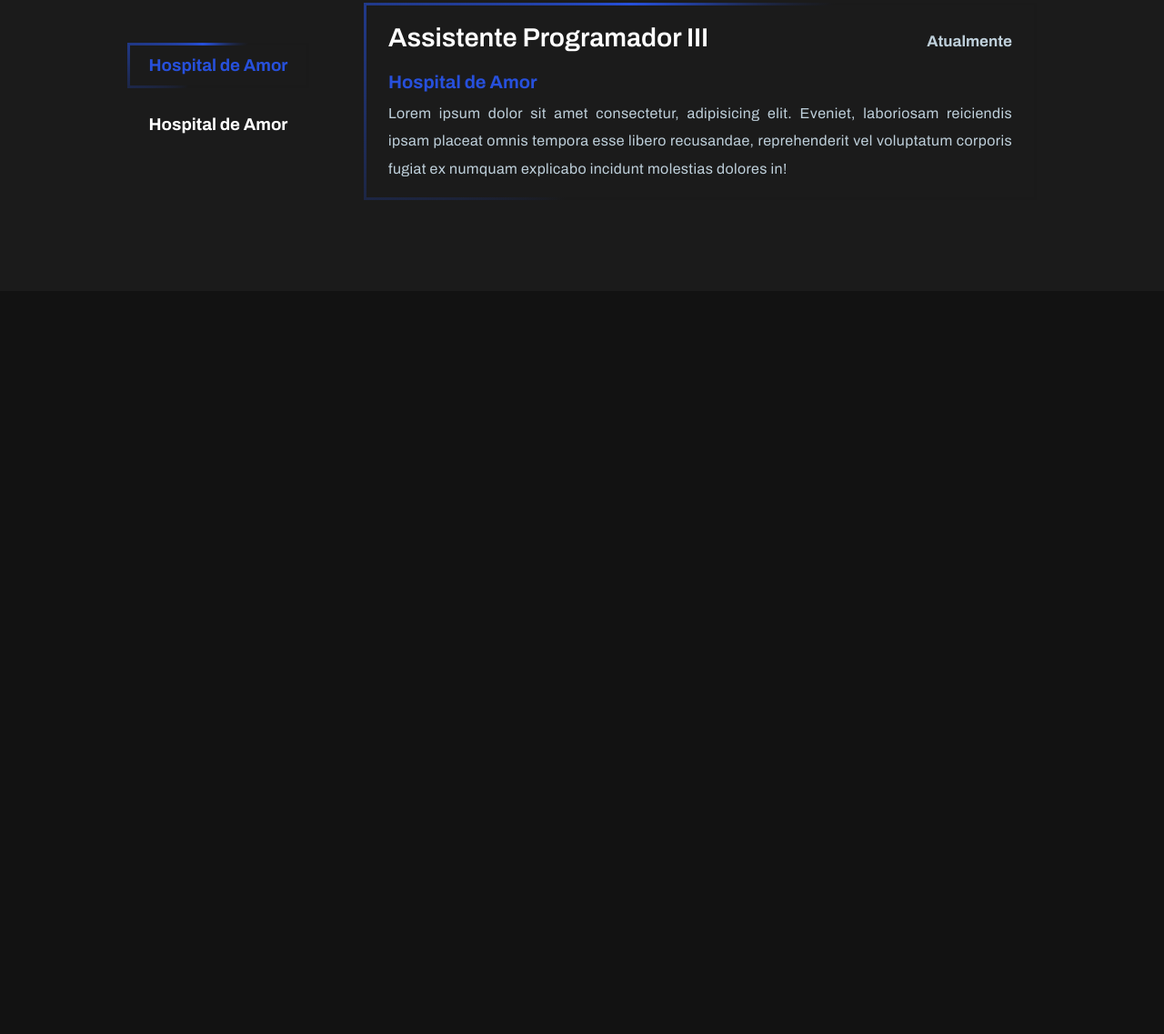
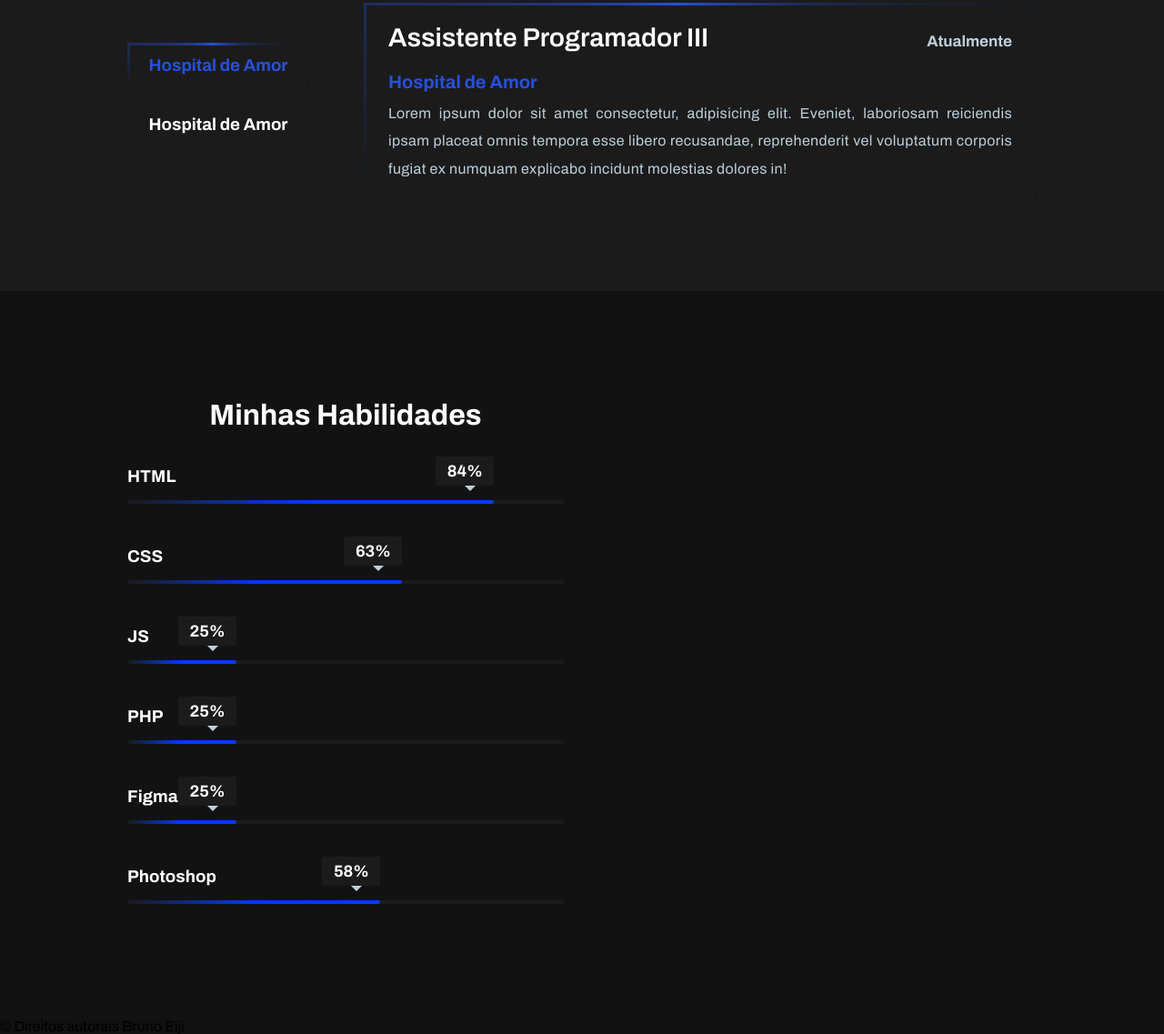
Before and after one commit to BrunoEijiMine/PORTFOLIO-Eiji, a plain HTML site: page index.html in a window 1280 px wide. Shown: the part 958-2095 px from the top of the page at 91% size. Before the commit the page ends 1278 px from the top, so only its background shows below. Drawn offline with nearby package versions, Linux system fonts and the light colour scheme.

Commit message:
Inserindo Progress-Bar/responsividade

```diff
--- a/css/style.css
+++ b/css/style.css
@@ -37,13 +37,13 @@ body {
 
 .home-bg {
   border-radius: 16px;
-  background: url(/img/bg.png);
+  background: url(https://i.ibb.co/wsZnR04/bg.png);
   background-size: cover;
   background-position: center;
   background-repeat: no-repeat;
-  -webkit-box-shadow: inset 0px 0px 112px 90px rgb(19, 19, 19);
-  -moz-box-shadow: inset 0px 0px 112px 90px rgb(19, 19, 19);
-  box-shadow: inset 0px 0px 112px 90px rgb(19, 19, 19);
+  -webkit-box-shadow: inset 0px 0px 112px 90px rgb(18, 18, 19);
+  -moz-box-shadow: inset 0px 0px 112px 90px rgb(18, 18, 19);
+  box-shadow: inset 0px 0px 112px 90px rgb(18, 18, 19);
 }
 
 .home-content h1 {
@@ -146,8 +146,8 @@ body {
   padding: 1em 1.5em;
   --angle: 0deg;
   border: 3px solid;
-  border-image: conic-gradient(from var(--angle), rgb(26, 26, 26),  rgb(26, 26, 26),  rgb(38, 80, 219),
-                                                rgb(26, 26, 26),  rgb(26, 26, 26)) 1;
+  border-image: conic-gradient(from var(--angle), rgb(26, 26, 26), rgb(26, 26, 26), rgb(38, 80, 219),
+      rgb(26, 26, 26), rgb(26, 26, 26)) 1;
   animation: 4s rotate linear infinite;
 }
 
@@ -199,10 +199,11 @@ body {
   height: 50px;
   --angle: 0deg;
   border: 3px solid;
-  border-image: conic-gradient(from var(--angle), rgb(26, 26, 26),  rgb(26, 26, 26),  rgb(38, 80, 219),
-                                                rgb(26, 26, 26),  rgb(26, 26, 26)) 1;
+  border-image: conic-gradient(from var(--angle), rgb(26, 26, 26), rgb(26, 26, 26), rgb(38, 80, 219),
+      rgb(26, 26, 26), rgb(26, 26, 26)) 1;
   animation: 4s rotate linear infinite;
 }
+
 /*  --------------------------------- FIM EXPERIÊNCIA --------------------------------- */
 /*  --------------------------------- --------------------------------- */
 /*  --------------------------------- --------------------------------- */
@@ -214,7 +215,7 @@ body {
 
 @keyframes rotate {
   to {
-      --angle: 360deg;
+    --angle: 360deg;
   }
 }
 
@@ -223,7 +224,102 @@ body {
   initial-value: 0deg;
   inherits: false;
 }
+
 /* FIM EFEITO BORDA-------------------------------- */
+
+
+/*  --------------------------------- PROGRESS-BAR --------------------------------- */
+/*  --------------------------------- --------------------------------- */
+/*  --------------------------------- --------------------------------- */
+.progress_container {
+  display: flex;
+  width: auto;
+  margin: 0 auto;
+  max-width: 1000px;
+}
+
+.progress {
+  height: 100vh;
+  display: flex;
+  flex-direction: column;
+  gap: 1rem;
+  align-items: center;
+  justify-content: center;
+}
+
+.progress_item {
+  padding: 0.5rem 0;
+}
+
+.progress_title {
+  color: #fff;
+  padding: 1rem 0;
+}
+
+.progress_bar {
+  position: relative;
+  width: 30rem;
+  height: 4px;
+  border-radius: 2rem;
+  background: #1b1b1b;
+}
+
+.bar {
+  border-radius: inherit;
+  background: linear-gradient(90deg, #1a1a1a, #003bfd, #003cff);
+  position: absolute;
+  transition: width 1.5s cubic-bezier(0.1, 0.42, 0.85, 1);
+  width: 0;
+  height: 100%;
+  left: 0;
+}
+
+.bar::after {
+  content: attr(data-text);
+  position: absolute;
+  right: 0;
+  top: -3rem;
+  width: 4rem;
+  height: 2rem;
+  background: #1b1b1b;
+  font-size: 18px;
+  line-height: 2rem;
+  color: #fff;
+  text-align: center;
+  border-radius: 0.1rem;
+  animation: text 0.6s ease-in-out;
+  font-weight: bold;
+}
+
+.bar::before {
+  content: ' ';
+  position: absolute;
+  right: 1rem;
+  top: -1.2rem;
+  border-left: 10px solid transparent;
+  border-right: 10px solid transparent;
+  border-bottom: 10px solid transparent;
+  border-top: 10px solid var(--cor-escritas);
+  animation: text 0.6s ease-in-out;
+}
+
+@keyframes text {
+  0% {
+    opacity: 0;
+  }
+
+  50% {
+    opacity: 0;
+  }
+
+  100% {
+    opacity: 1;
+  }
+}
+
+/*  --------------------------------- FIM PROGRESS-BAR --------------------------------- */
+/*  --------------------------------- --------------------------------- */
+/*  --------------------------------- --------------------------------- */
 
 
 /*  --------------------------------- INICIO RESPONSIVO --------------------------------- */
@@ -233,6 +329,25 @@ body {
 @media only screen and (max-width: 375px) {
   .home {
     margin-top: 50px;
+  }
+
+  .progress_container {
+    display: flex;
+    justify-content: center;
+  }
+
+  .progress_bar {
+    display: flex;
+    justify-content: center;
+    width: 280px;
+  }
+
+  .bar::before{
+    content: none;
+  }
+
+  .bar::after{
+    content: none;
   }
 }
 
@@ -288,6 +403,25 @@ body {
   .tituloExperiencia {
     width: 100%;
   }
+
+  .progress_container {
+    display: flex;
+    justify-content: center;
+  }
+
+  .progress_bar {
+    display: flex;
+    justify-content: center;
+    width: 300px;
+  }
+
+  .bar::before{
+    content: none;
+  }
+
+  .bar::after{
+    content: none;
+  }
 }
 
 /* Estilos para tablets */
@@ -334,6 +468,23 @@ body {
   .tituloExperiencia {
     width: 100%;
   }
+
+  .progress_container {
+    display: flex;
+    justify-content: center;
+  }
+
+  .progress_bar {
+    width: 25rem;
+  }
+
+  .bar::before{
+    content: none;
+  }
+
+  .bar::after{
+    content: none;
+  }
 }
 
 /* Estilos para dispositivos com largura de tela entre 800 e 1120 pixels */
@@ -355,7 +506,11 @@ body {
     display: flex;
     flex-direction: column;
     align-items: flex-start;
+  }
 
+  .progress_container {
+    display: flex;
+    justify-content: center;
   }
 }
 
--- a/index.html
+++ b/index.html
@@ -124,55 +124,69 @@
   </section>
 
   <!-- Skillsss Progressss -->
-  <!-- <div class="skill">
-    <h1>Minhas Habilidades</h1>
+  <div class="progress_container">
+    <div class="progress">
 
-    <li>
-      <h3>HTML</h3>
-      <span class="bar"><span class="html"></span></span>
-    </li>
+      <h1 style="color: white"> Minhas Habilidades</h1>
 
-    <li>
-      <h3>CSS</h3>
-      <span class="bar"><span class="css"></span></span>
-    </li>
+      <div class="progress_item">
+        <h3 class="progress_title">HTML</h3>
+        <div class="progress_bar">
+          <div class="bar" data-value="84" data-text="84"></div>
+        </div>
+      </div>
 
-    <li>
-      <h3>JavaScript</h3>
-      <span class="bar"><span class="javascript"></span></span>
-    </li>
+      <div class="progress_item">
+        <h3 class="progress_title">CSS</h3>
+        <div class="progress_bar">
+          <div class="bar" data-value="63" data-text="63"></div>
+        </div>
+      </div>
 
-    <li>
-      <h3>PHP</h3>
-      <span class="bar"><span class="php"></span></span>
-    </li>
+      <div class="progress_item">
+        <h3 class="progress_title">JS</h3>
+        <div class="progress_bar">
+          <div class="bar" data-value="25" data-text="25"></div>
+        </div>
+      </div>
 
-    <li>
-      <h3>Figma</h3>
-      <span class="bar"><span class="figma"></span></span>
-    </li>
+      <div class="progress_item">
+        <h3 class="progress_title">PHP</h3>
+        <div class="progress_bar">
+          <div class="bar" data-value="25" data-text="25"></div>
+        </div>
+      </div>
 
-    <li>
-      <h3>Photoshop</h3>
-      <span class="bar"><span class="photoshop"></span></span>
-    </li>
-  </div> -->
+      <div class="progress_item">
+        <h3 class="progress_title">Figma</h3>
+        <div class="progress_bar">
+          <div class="bar" data-value="25" data-text="25"></div>
+        </div>
+      </div>
+
+      <div class="progress_item">
+        <h3 class="progress_title">Photoshop</h3>
+        <div class="progress_bar">
+          <div class="bar" data-value="58" data-text="58"></div>
+        </div>
+      </div>
+    </div>
+  </div>
 
 
 
   <!------------------------------------------------------------- Footer ------------------------------------------------------------->
-  <!-- <footer data-aos="slide-up" id="contato">
+  <footer data-aos="slide-up" id="contato">
     <footer class="text-center text-lg-start text-muted footer-edit">
-    <section
-      class="d-flex justify-content-center justify-content-lg-between">
-    </section>
+      <section class="d-flex justify-content-center justify-content-lg-between">
+      </section>
 
-    <div class="text-center p-4" style="background-color: rgba(0, 0, 0, 0.05);">
-      © Direitos autorais
-      <a class="text-reset fw-bold  fonte-titulo">Bruno Eiji</a>
-    </div>
+      <div class="text-center p-4" style="background-color: rgba(0, 0, 0, 0.05);">
+        © Direitos autorais
+        <a class="text-reset fw-bold  fonte-titulo">Bruno Eiji</a>
+      </div>
     </footer>
-  </footer> -->
+  </footer>
   <!-------------------------------------------------------------FIM  Footer----------------------------------------------------------- -->
 
   <!-- Bootstrap -->
--- a/js/main.js
+++ b/js/main.js
@@ -1,20 +1,20 @@
 /*==================== SHOW MENU ====================*/
 const navMenu = document.getElementById('nav-menu'),
-      navToggle = document.getElementById('nav-toggle'),
-      navClose = document.getElementById('nav-close')
+    navToggle = document.getElementById('nav-toggle'),
+    navClose = document.getElementById('nav-close')
 
 /*===== MENU SHOW =====*/
 /* Valida se a constante existe */
-if(navToggle){
-    navToggle.addEventListener('click', () =>{
+if (navToggle) {
+    navToggle.addEventListener('click', () => {
         navMenu.classList.add('show-menu')
     })
 }
 
 /*===== MENU HIDDEN =====*/
 /* Valida se a constante existe */
-if(navClose){
-    navClose.addEventListener('click', () =>{
+if (navClose) {
+    navClose.addEventListener('click', () => {
         navMenu.classList.remove('show-menu')
     })
 }
@@ -22,9 +22,43 @@ if(navClose){
 /*==================== REMOVER MENU MOBILE ====================*/
 const navLink = document.querySelectorAll('.nav__link')
 
-function linkAction(){
+function linkAction() {
     const navMenu = document.getElementById('nav-menu')
     // Quando clicamos em cada nav__link, removemos a classe show-menu
     navMenu.classList.remove('show-menu')
 }
 navLink.forEach(n => n.addEventListener('click', linkAction))
+
+/*============================ PROGRESS-BAR ==================================*/
+// Espera até que a janela seja totalmente carregada
+window.onload = function () {
+    // Seleciona todos os elementos com a classe "bar" e os armazena em uma variável chamada "bar"
+    let bar = document.querySelectorAll('.bar');
+
+    // Itera sobre cada elemento na variável "bar"
+    bar.forEach((progress) => {
+        // Obtém o valor da porcentagem do atributo "data-value" do elemento atual
+        let value = progress.getAttribute('data-value');
+
+        // Define a largura da barra de progresso com base no valor da porcentagem
+        progress.style.width = `${value}%`;
+
+        // Inicializa uma variável de contagem com o valor zero
+        let count = 0;
+
+        // Configura uma animação que incrementa a contagem e atualiza o texto da porcentagem a cada 15 milissegundos
+        let progressAnimation = setInterval(() => {
+            // Incrementa a contagem em 1
+            count++;
+
+            // Define o valor do atributo "data-text" com a contagem atual seguida do símbolo de porcentagem
+            progress.setAttribute('data-text', `${count}%`);
+
+            // Verifica se a contagem atual é maior ou igual à porcentagem final
+            if (count >= value) {
+                // Se sim, interrompe a animação
+                clearInterval(progressAnimation);
+            }
+        }, 15);
+    });
+};
```
